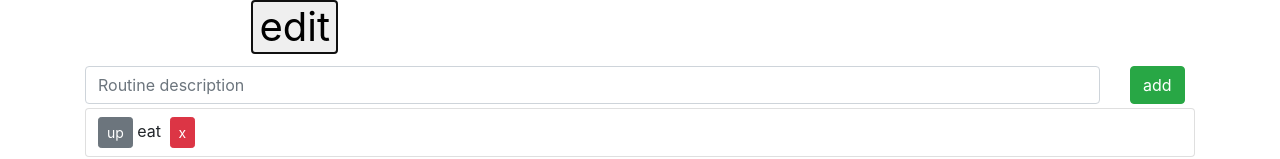
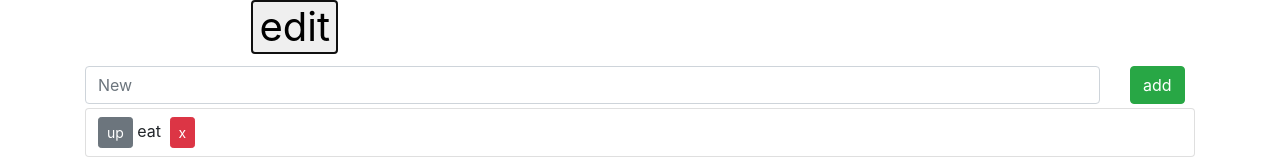
Before and after one commit to juissi999/routines, a Svelte app: page / in a window 1280 px wide. Both pictures are taken after a click on the button "edit". Shown: the top 159 px of the page. Built offline with nearby package versions, Linux system fonts and the light colour scheme; the HTML template or start-up script is replaced by a standard one.

Commit message:
Fix description and initialization of new-field

```diff
--- a/src/App.svelte
+++ b/src/App.svelte
@@ -49,6 +49,7 @@
   }
 
   const onEdit = () => {
+    editedRoutine = ''
     editMode = !editMode
   }
 
@@ -119,7 +120,7 @@
         <input
           class="form-control"
           type="text"
-          placeholder="Routine description"
+          placeholder="New"
           bind:value={editedRoutine} />
       </div>
       <div class="col">
```
Also changed, not shown: 2 other files (tests, documents, lock files or other folders).
